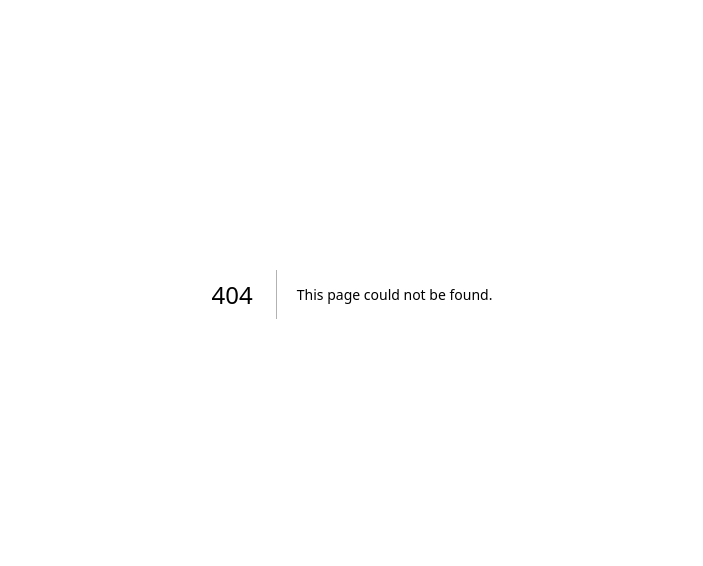
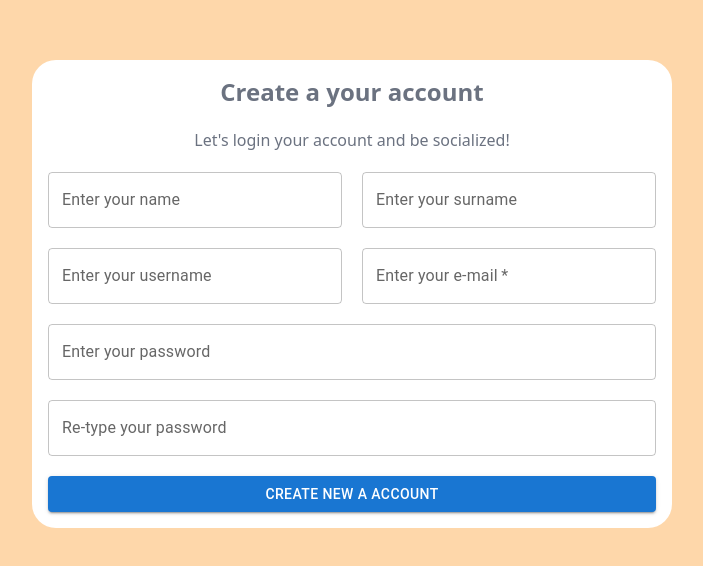
Before and after one commit to ufuksonmezuA/socialreact, a Next.js app: page /register in a window 1280 px wide. Before the commit this address had no page. Shown: the part 106-672 px from the top of the page, without its empty margins (288-991 px from the left). Built offline with nearby package versions, Linux system fonts and the light colour scheme.

Commit message:
login - register sayfaları oluşturuldu

```diff
--- a/components/ContentAreaComponents/PublishArea.jsx
+++ b/components/ContentAreaComponents/PublishArea.jsx
@@ -11,7 +11,7 @@ export default function PublishArea() {
                     <input
                         type="text"
                         placeholder="What are you publish?"
-                        className="w-full py-3 px-2"
+                        className="w-full py-3 px-2 text-black dark:text-white bg-white dark:bg-[#242424] border-none outline-none"
                     />
                 </div>
 
@@ -44,10 +44,10 @@ export default function PublishArea() {
                     </div>
 
                     <div>
-                        <button className="border-2 px-4 py-1 rounded-full mr-3">
+                        <button className="border-2 px-4 py-1 rounded-full mr-3 text-black dark:text-white">
                             Draft
                         </button>
-                        <button className="bg-rose-500 px-4 py-1 rounded-full text-white">
+                        <button className="bg-rose-500 px-4 py-1 rounded-full text-black dark:text-white ">
                             Post Now
                         </button>
                     </div>
--- a/components/Header.jsx
+++ b/components/Header.jsx
@@ -17,6 +17,7 @@ export default function Header() {
       <TextField
         id="outlined-basic"
         placeholder="Search now..."
+        className="text-black dark:text-white bg-white dark:bg-[#242424]"
         sx={{
           width: "750px",
           borderRadius: "500px",
--- a/components/RightSidebarCompanents/CardDesign.jsx
+++ b/components/RightSidebarCompanents/CardDesign.jsx
@@ -3,7 +3,7 @@ export default function CardDesign({ cardTitle, cardComponent }){
         <>
             <div className="border-2 rounded-lg p-5">
                 <div className="flex items-center justify-between pb-5 border-b-2">
-                    <h2 className="font-bold text-xl">{cardTitle}</h2>
+                    <h2 className="font-bold text-xl text-black dark:text-white">{cardTitle}</h2>
                     <span className="text-rose-500 font-bold text-md">See All</span>
                 </div>
                 <div className="pt-5 flex flex-col gap-3">{cardComponent}</div>
--- a/components/RightSidebarCompanents/PopularProfileCard.jsx
+++ b/components/RightSidebarCompanents/PopularProfileCard.jsx
@@ -37,7 +37,7 @@ export default function PopularProfileCard (){
                             <div className="flex items-censter gap-3">
                                 <Avatar alt="" src={user.avatar} />
                                 <div>
-                                    <span className="text-lg font-semibold">{user.fullname}</span>
+                                    <span className="text-lg text-black dark:text-white font-semibold">{user.fullname}</span>
                                     <div className="flex gap-1 text-gray-400">
                                         <span>{user.followerCount} Followers</span>
                                     </div>
--- a/components/RightSidebarCompanents/TrendingPostCard.jsx
+++ b/components/RightSidebarCompanents/TrendingPostCard.jsx
@@ -34,7 +34,7 @@ export default function TrendingPostCard(){
                 return(
                     <div className="flex flex-col mt-2">
                         <div className="flex justify-between">
-                            <div className="text-lg font-semibold w-60">
+                            <div className="text-lg text-black dark:text-white font-semibold w-60">
                                 {post.message}
                             </div>
                             <div className="">
--- a/components/leftSidebarCompanents/NavMenu.jsx
+++ b/components/leftSidebarCompanents/NavMenu.jsx
@@ -46,7 +46,7 @@ export default function NavMenu() {
                                     <ListItemIcon>
                                         {item.icon}
                                     </ListItemIcon>
-                                    <ListItemText primary={item.title} />
+                                    <ListItemText className="text-black dark:text-white" primary={item.title} />
                                 </ListItemButton>
                             </ListItem>
                             )
--- a/pages/_document.js
+++ b/pages/_document.js
@@ -4,7 +4,7 @@ export default function Document() {
   return (
     <Html lang="en">
       <Head />
-      <body>
+      <body className="bg-white dark:bg-[#242424]">
         <Main />
         <NextScript />
       </body>
--- /dev/null
+++ b/pages/login/index.jsx
@@ -0,0 +1,54 @@
+import TextField from "@mui/material/TextField";
+import Button from "@mui/material/Button";
+
+export default function LoginPage() {
+  return (
+    <div className="bg-orange-200 h-screen flex items-center justify-center">
+      <div className="bg-white w-1/3  rounded-3xl p-4">
+        <h2 className="text-center text-2xl text-gray-500 font-semibold">
+          Login your account
+        </h2>
+        <p className="text-center text-gray-500 mt-5">
+          Let's login your account and be socialized!
+        </p>
+
+        <div className="flex flex-col gap-5 justify-center mt-10">
+          <TextField
+            id="outlined-basic"
+            inputrol
+            label="Enter your e-mail"
+            variant="outlined"
+            type="email"
+            sx={{
+              width: "100%",
+            }}
+          />
+          <TextField
+            id="outlined-basic"
+            label="Enter your password"
+            variant="outlined"
+            type="password"
+            sx={{
+              width: "100%",
+            }}
+          />
+          <a href="#" className="text-end text-gray-500">
+            Forgot your password?
+          </a>
+
+          <Button
+            variant="contained"
+            className="bg-gray-600 py-3 text-lg rounded-2xl"
+            sx={{
+              "&:hover": {
+                backgroundColor: "#2A3442",
+              },
+            }}
+          >
+            Login Your account
+          </Button>
+        </div>
+      </div>
+    </div>
+  );
+}
--- /dev/null
+++ b/pages/register/index.jsx
@@ -0,0 +1,132 @@
+import TextField from "@mui/material/TextField";
+import Button from "@mui/material/Button";
+
+import { useState } from "react";
+
+export default function RegisterPage() {
+  //   const [name, setName] = useState("");
+  //   const [surName, setSurName] = useState("");
+  //   const [userName, setUserName] = useState("");
+
+  const [form, setForm] = useState({
+    name: "",
+    surname: "",
+    username: "",
+    email: "",
+    password: "",
+    password2: "",
+  });
+
+  return (
+    <div className="bg-orange-200 h-screen flex items-center justify-center">
+      <div className="bg-white w-1/2 rounded-3xl p-4">
+        <h2 className="text-center text-2xl text-gray-500 font-semibold">
+          Create a your account
+        </h2>
+        <p className="text-center text-gray-500 mt-5">
+          Let's login your account and be socialized!
+        </p>
+
+        <div className="flex gap-5 mt-5">
+          <TextField
+            id="outlined-basic"
+            label="Enter your name"
+            variant="outlined"
+            type="text"
+            value={form.name}
+            onChange={(event) => setForm({ ...form, name: event.target.value })}
+            sx={{
+              width: "100%",
+            }}
+          />
+
+          <TextField
+            id="outlined-basic"
+            label="Enter your surname"
+            variant="outlined"
+            type="text"
+            value={form.surname}
+            onChange={(event) =>
+              setForm({ ...form, surname: event.target.value })
+            }
+            sx={{
+              width: "100%",
+            }}
+          />
+        </div>
+
+        <div className="flex gap-5 mt-5">
+          <TextField
+            id="outlined-basic"
+            label="Enter your username"
+            variant="outlined"
+            type="text"
+            value={form.username}
+            onChange={(event) =>
+              setForm({ ...form, username: event.target.value })
+            }
+            sx={{
+              width: "100%",
+            }}
+          />
+
+          <TextField
+            id="outlined-basic"
+            label="Enter your e-mail"
+            variant="outlined"
+            required
+            type="email"
+            value={form.email}
+            onChange={(event) =>
+              setForm({ ...form, email: event.target.value })
+            }
+            sx={{
+              width: "100%",
+            }}
+          />
+        </div>
+        <div className="flex flex-col gap-5 justify-center mt-5">
+          <TextField
+            id="outlined-basic"
+            label="Enter your password"
+            variant="outlined"
+            type="password"
+            value={form.password}
+            onChange={(event) =>
+              setForm({ ...form, password: event.target.value })
+            }
+            sx={{
+              width: "100%",
+            }}
+          />
+
+          <TextField
+            id="outlined-basic"
+            label="Re-type your password"
+            variant="outlined"
+            type="password"
+            value={form.password2}
+            onChange={(event) =>
+              setForm({ ...form, password2: event.target.value })
+            }
+            sx={{
+              width: "100%",
+            }}
+          />
+
+          <Button
+            variant="contained"
+            className="bg-gray-600 py-3 text-lg rounded-2xl"
+            sx={{
+              "&:hover": {
+                backgroundColor: "#2A3442",
+              },
+            }}
+          >
+            Create new a account
+          </Button>
+        </div>
+      </div>
+    </div>
+  );
+}
```
